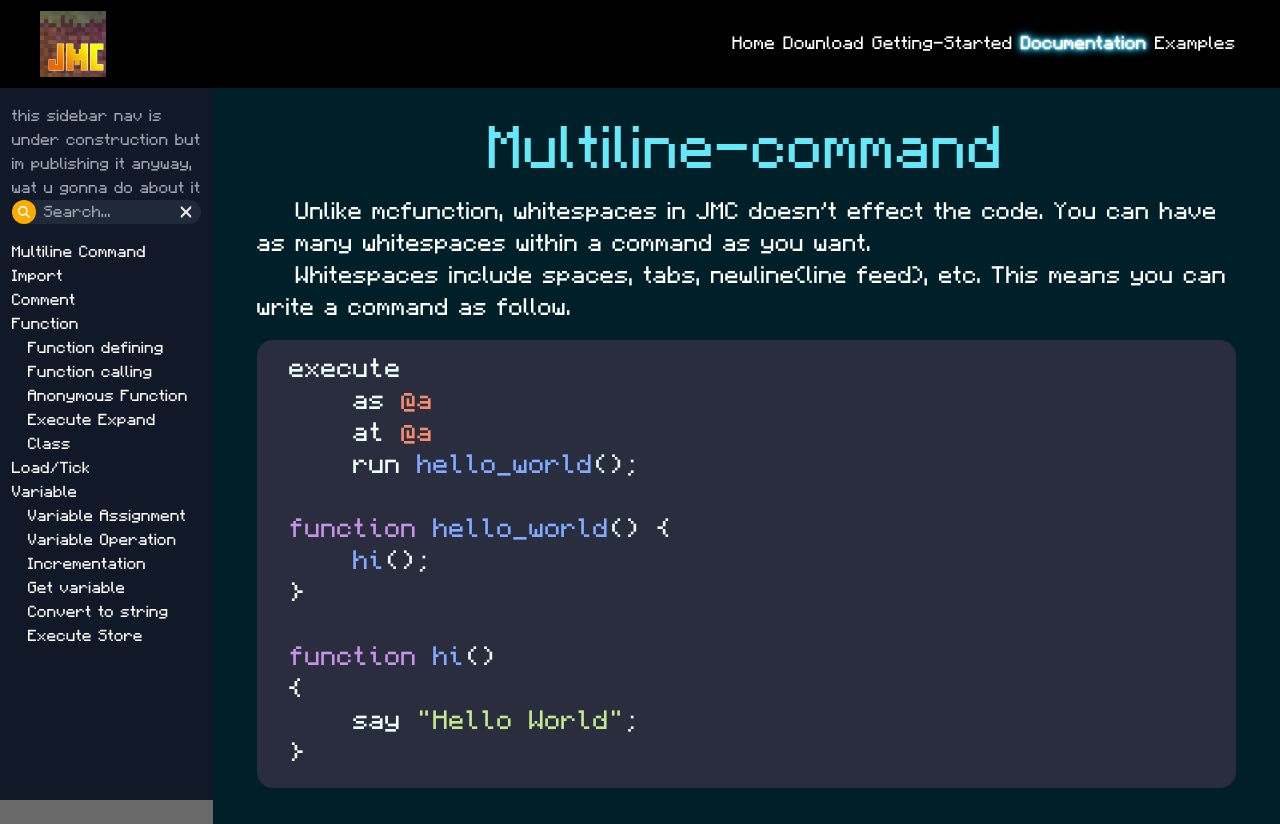
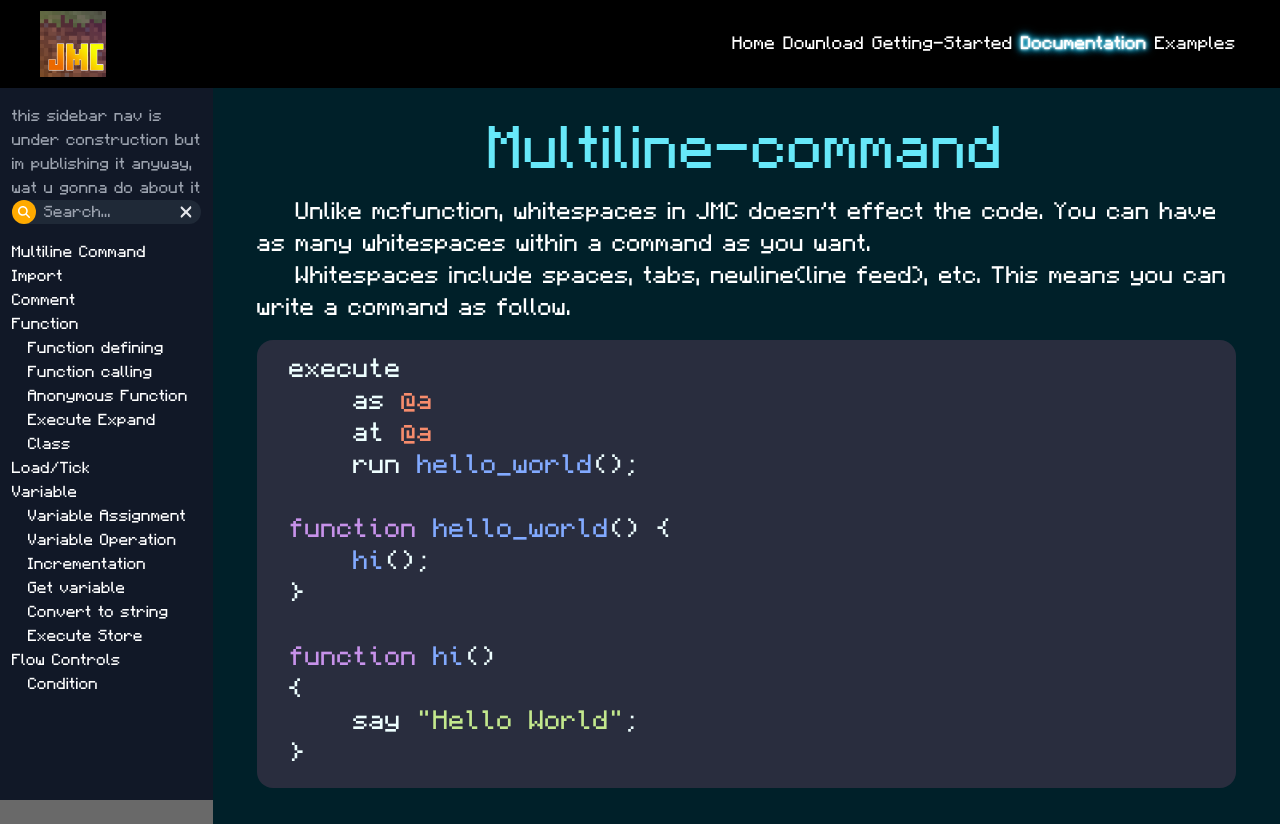
Before and after one commit to WingedSeal/jmc, a React (Create React App) app: page /documentation/multiline-command in a window 1280 px wide. Built offline with nearby package versions, Linux system fonts and the light colour scheme.

Commit message:
Add more links to sidebar nav

```diff
--- a/src/components/SidebarNav/DocsPages.tsx
+++ b/src/components/SidebarNav/DocsPages.tsx
@@ -122,6 +122,21 @@ const getDocsPages = (
                 />,
             ]}
         />,
+        <DocsLink
+            name="Flow Controls"
+            keyword=""
+            page="flow-controls"
+            searchValue={searchValue}
+            sections={[
+                <DocsLink
+                    name="Condition"
+                    keyword=">= <= === matches if"
+                    page="flow-controls"
+                    searchValue={searchValue}
+                    hash="condition"
+                />,
+            ]}
+        />,
     ];
 };
 
```
